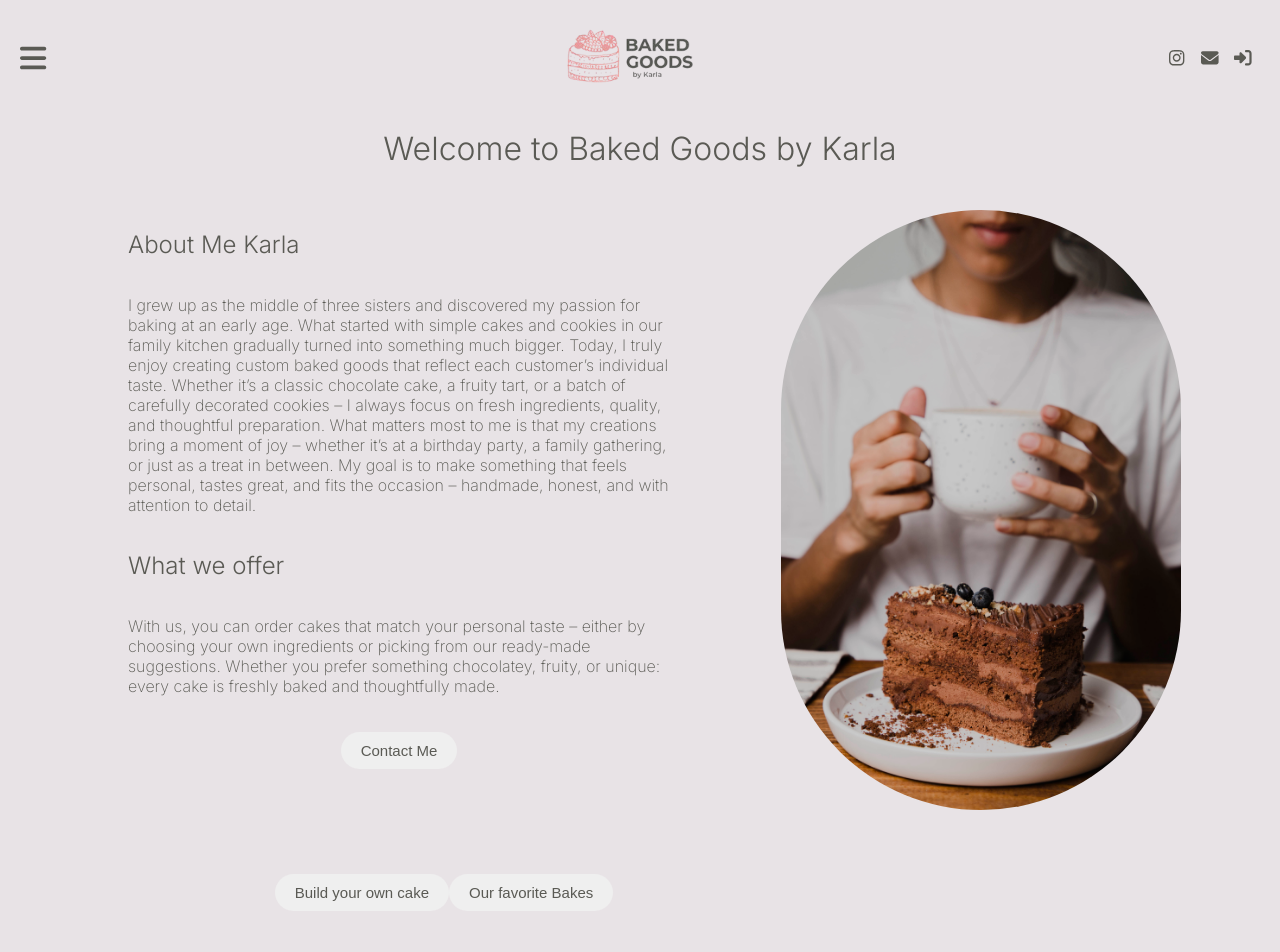
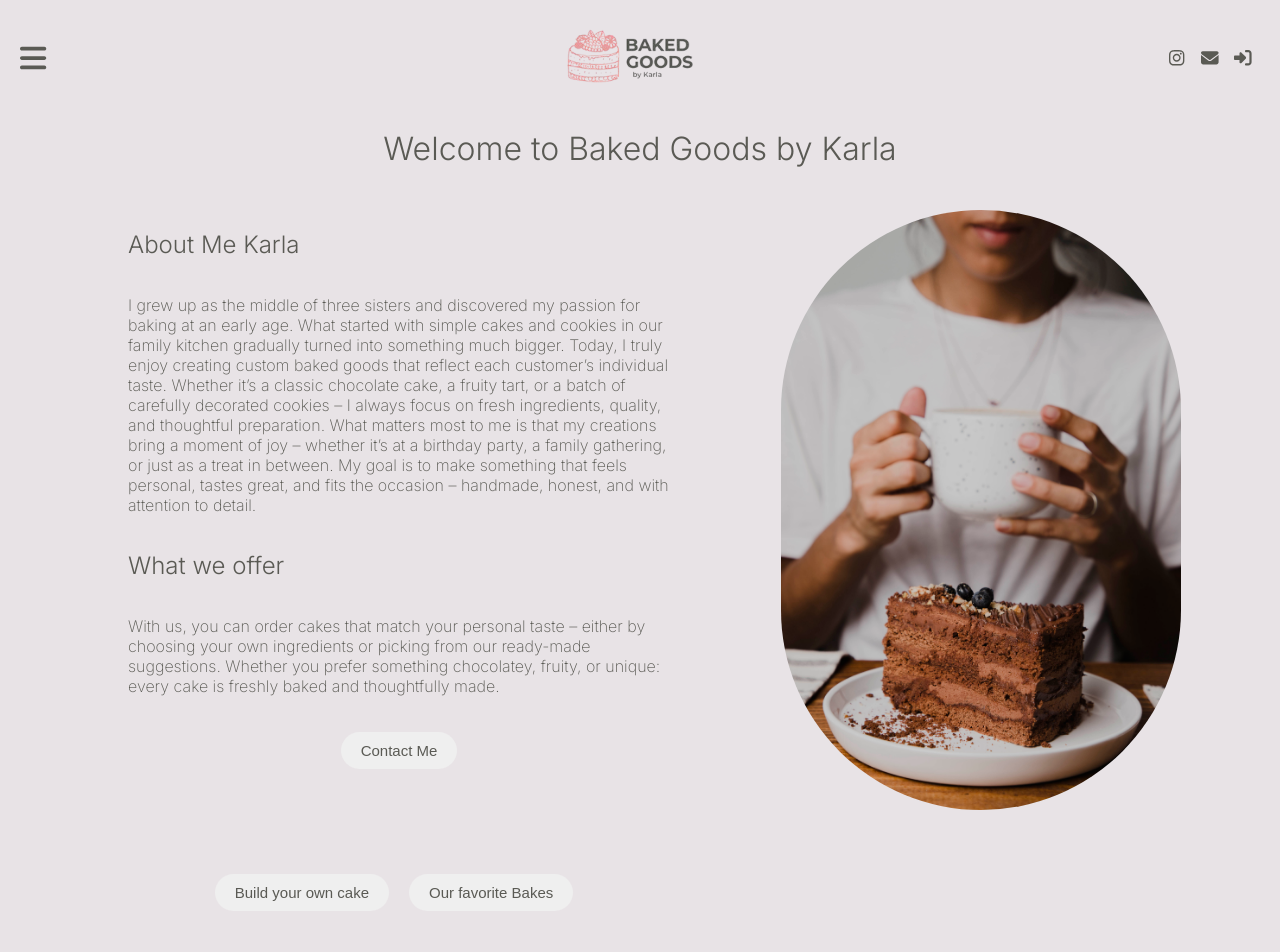
Before and after one commit to Panchita1989/CakesByKarla, a React (Vite) app: page / in a window 1280 px wide. Shown: the top 952 px of the page. Built offline with nearby package versions, Linux system fonts and the light colour scheme.

Commit message:
changed folder structure

```diff
--- a/src/App.jsx
+++ b/src/App.jsx
@@ -1,6 +1,6 @@
 import React from 'react'
-import './App.css'
-import './main.css'
+import './styles/App.css'
+import './styles/main.css'
 import Header from './components/Header'
 import Footer from './components/Footer'
 import SlideInMenu from './components/SlideInMenu'
--- a/src/main.jsx
+++ b/src/main.jsx
@@ -1,6 +1,6 @@
 import { StrictMode } from 'react'
 import { createRoot } from 'react-dom/client'
-import './main.css'
+import './styles/main.css'
 import App from './App.jsx'
 
 createRoot(document.getElementById('root')).render(
--- a/src/pages/LandingPage.jsx
+++ b/src/pages/LandingPage.jsx
@@ -1,6 +1,6 @@
 import React from 'react'
 import Karla from '../assets/images/karla.jpg';
-import './LandingPage.css'
+import '../styles/LandingPage.css'
 
 
 export default function LandingPage(){
--- a/src/pages/LandingPage.css
+++ b/src/styles/LandingPage.css
@@ -53,9 +53,10 @@ p{
     font-weight: 200;
 }
 .choosYourOption{
-    margin-left: 100px;
+    margin-left: 50px;
     padding: 20px;
     width: 50%;
     display: flex;
     justify-content: center;
+    gap: 20px;
 }
```
Also changed, not shown: src/styles/App.css (renamed from src/App.css), src/styles/BuildMyCake.css (added), src/styles/ChooseYourCake.css (added), src/styles/Contact.css (added), src/styles/LoginIn.css (added), src/styles/ShoppingCar.css (added), src/styles/SigneUp.css (added), src/styles/main.css (renamed from src/main.css).
